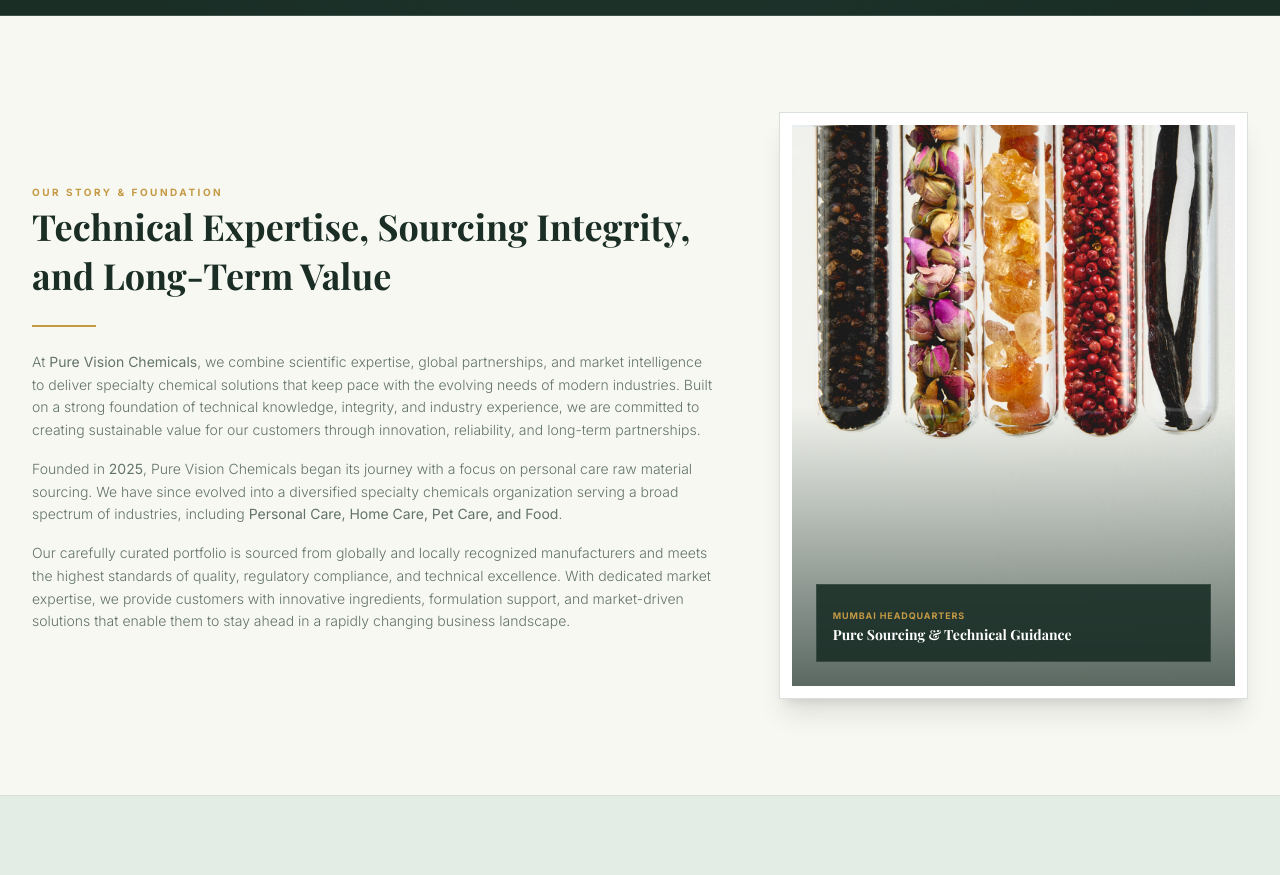
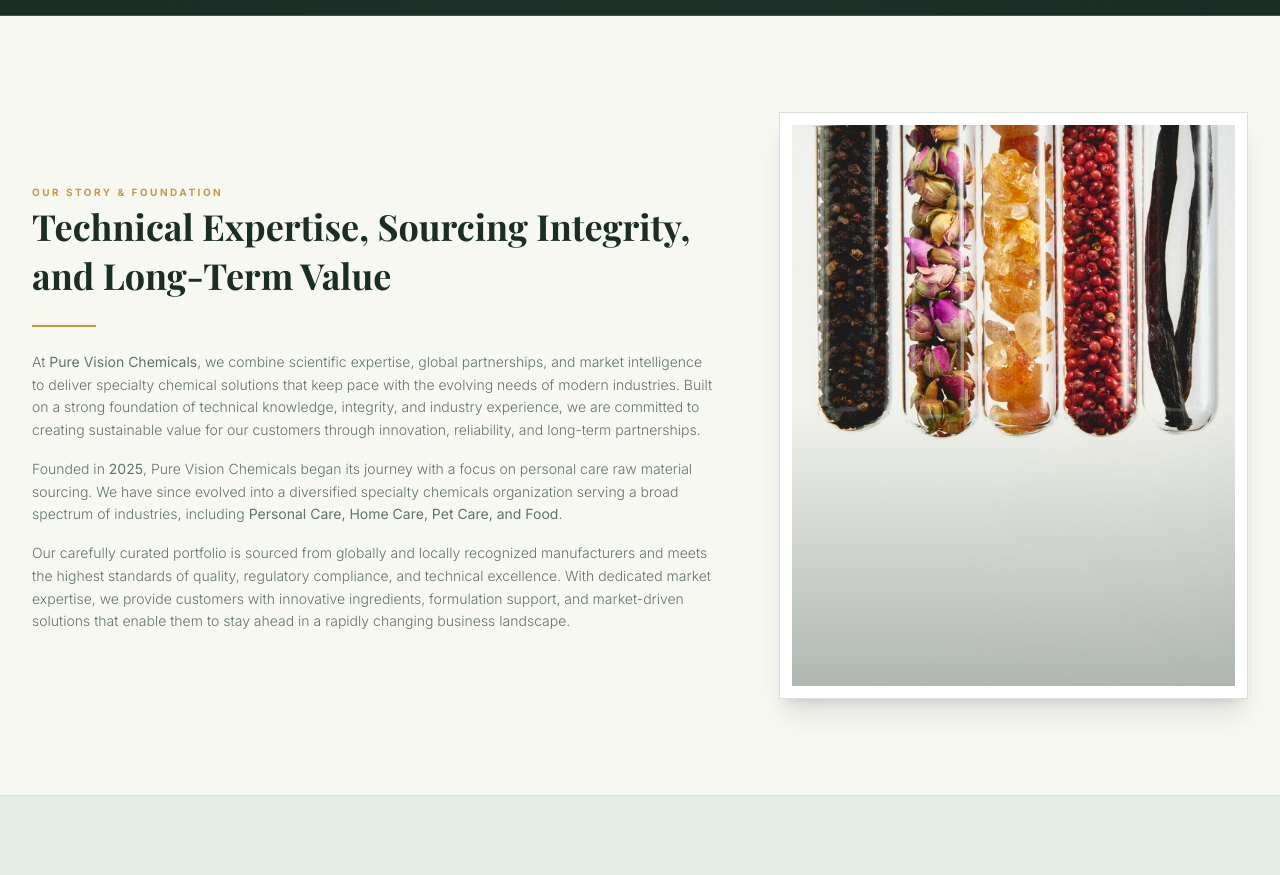
Before and after one commit to blazecodeprakhar/Pure-Vision-Chemicals, a Next.js app: page /about in a window 1280 px wide. Shown: the part 580-1455 px from the top of the page. Built offline with nearby package versions, Linux system fonts and the light colour scheme; a web font is replaced by a local one.

Commit message:
Remove image overlay text box from About Us page

```diff
--- a/src/app/about/page.tsx
+++ b/src/app/about/page.tsx
@@ -103,11 +103,7 @@
                 fill
                 className="object-cover"
               />
-              <div className="absolute inset-0 bg-gradient-to-t from-[#1A2E26] via-transparent to-transparent opacity-70" />
-              <div className="absolute bottom-3 left-3 right-3 sm:bottom-6 sm:left-6 sm:right-6 p-3 sm:p-4 bg-[#1A2E26]/90 border border-white/10 text-white space-y-0.5 sm:space-y-1">
-                <span className="text-[8px] sm:text-[9px] uppercase tracking-widest text-[#C49A45] font-bold">Mumbai Headquarters</span>
-                <p className="font-serif-luxury text-xs sm:text-sm font-bold">Pure Sourcing & Technical Guidance</p>
-              </div>
+              <div className="absolute inset-0 bg-gradient-to-t from-[#1A2E26] via-transparent to-transparent opacity-30" />
             </div>
           </motion.div>
 
```
